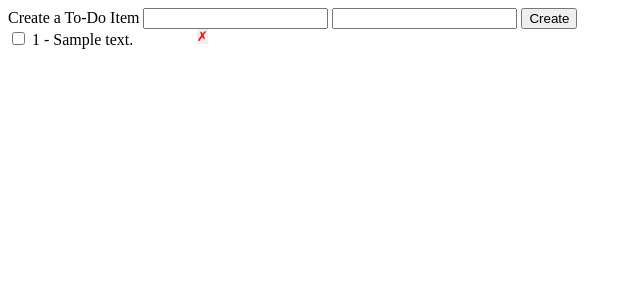
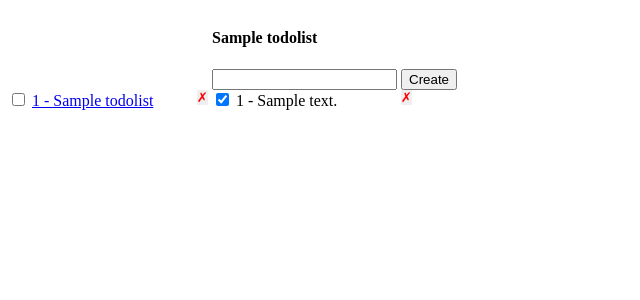
Before and after one commit to anawabi/udacity-fullstack-dev, a Flask app: template lesson7/todoapp/templates/index.html in a window 1280 px wide. Shown: the top 300 px of the page, without its empty margins (0-640 px from the left). Run offline with Flask 2, Linux system fonts and the light colour scheme; tables that the repository leaves empty hold one stand-in row (values such as "Sample post"); the template is opened without the code that fills it: values that come from a table or form of the project are taken from there, most other values are stand-ins (such as "Sample title", 1, 10 or a date in 2020).

Commit message:
Added the todo list/category db table and data model, not the frontend shows the categories and todos

```diff
--- a/lesson7/todoapp/app.py
+++ b/lesson7/todoapp/app.py
@@ -20,7 +20,7 @@
     def __repr__(self):
         return f'<Todo {self.description}>'
 
-class TodList(db.Model):
+class TodoList(db.Model):
     __tablename__ = 'todolists'
     id = db.Column(db.Integer, primary_key = True)
     name = db.Column (db.String, nullable = False)
@@ -83,6 +83,15 @@
 
 
 
+@app.route('/lists/<list_id>')
+def get_list_todos(list_id):
+   return render_template('index.html',
+   todos=Todo.query.filter_by(list_id=list_id).order_by('id').all(),
+   active_list = TodoList.query.get(list_id),
+   lists = TodoList.query.all()
+   )
+
+
 @app.route('/')
 def index():
-   return render_template('index.html', data=Todo.query.order_by('id').all())
+   return redirect(url_for('get_list_todos', list_id=1))
--- a/lesson7/todoapp/templates/index.html
+++ b/lesson7/todoapp/templates/index.html
@@ -30,34 +30,58 @@
                 color: red;
                 float: right;
             }
+            .lists-wrapper, .todos-wrapper{
+                display:inline-block
+
+            }
         </style>
     </head>
     <body>
         <!--[if lt IE 7]>
             <p class="browsehappy">You are using an <strong>outdated</strong> browser. Please <a href="#">upgrade your browser</a> to improve your experience.</p>
         <![endif]-->
-        <form id="form">
 
-                <label for="name">Create a To-Do Item</label>
-                <input type="text" id="id" name="id">
+
+        <div id="error" class="hidden">Something went wrong</div>
+
+        <div class="lists-wrapper">
+
+            <ul id="todos">
+                {% for list in lists %}
+
+                <li>
+                    <input class="check-completed" data-id ="{{ list.id }}" type="checkbox" {% if list.completed %} checked {% endif %} />
+                   <a href="/lists/{{ list.id}}">{{list.id}} - {{list.name}}</a>
+
+                    <button class="delete-button" data-id="{{ list.id }}">&cross;</button>
+                </li>
+                {% endfor%}
+            </ul>
+        </div>
+
+        <div class="todos-wrapper">
+            <h4>{{active_list.name}}</h4>
+            <form id="form">
+
+                <!-- <label for="name">Create a To-Do Item</label> -->
+                <!-- <input type="text" id="id" name="id"> -->
                 <input type="text" id="description" name="description">
                 <input type="submit" id="submit" value="Create">
-            </div>
+            <!-- </div> -->
+            </form>
+            <ul id="todos">
+                {% for todo in todos %}
 
-        </form>
+                <li>
+                    <input class="check-completed" data-id ="{{ todo.id }}" type="checkbox" {% if todo.completed %} checked {% endif %} />
+                    {{todo.id}} - {{todo.description}}
 
-        <div id="error" class="hidden">Something went wrong</div>
-        <ul id="todos">
-            {% for d in data %}
-            <!-- <li> {{d.description}}</li> -->
-            <li>
-                <input class="check-completed" data-id ="{{ d.id }}" type="checkbox" {% if d.completed %} checked {% endif %} />
-                {{d.id}} - {{d.description}}
+                    <button class="delete-button" data-id="{{ todo.id }}">&cross;</button>
+                </li>
+                {% endfor%}
+            </ul>
 
-                <button class="delete-button" data-id="{{ d.id }}">&cross;</button>
-            </li>
-            {% endfor%}
-        </ul>
+        </div>
 
         <script>
           const deleteBtns = document.querySelectorAll('.delete-button');
```
